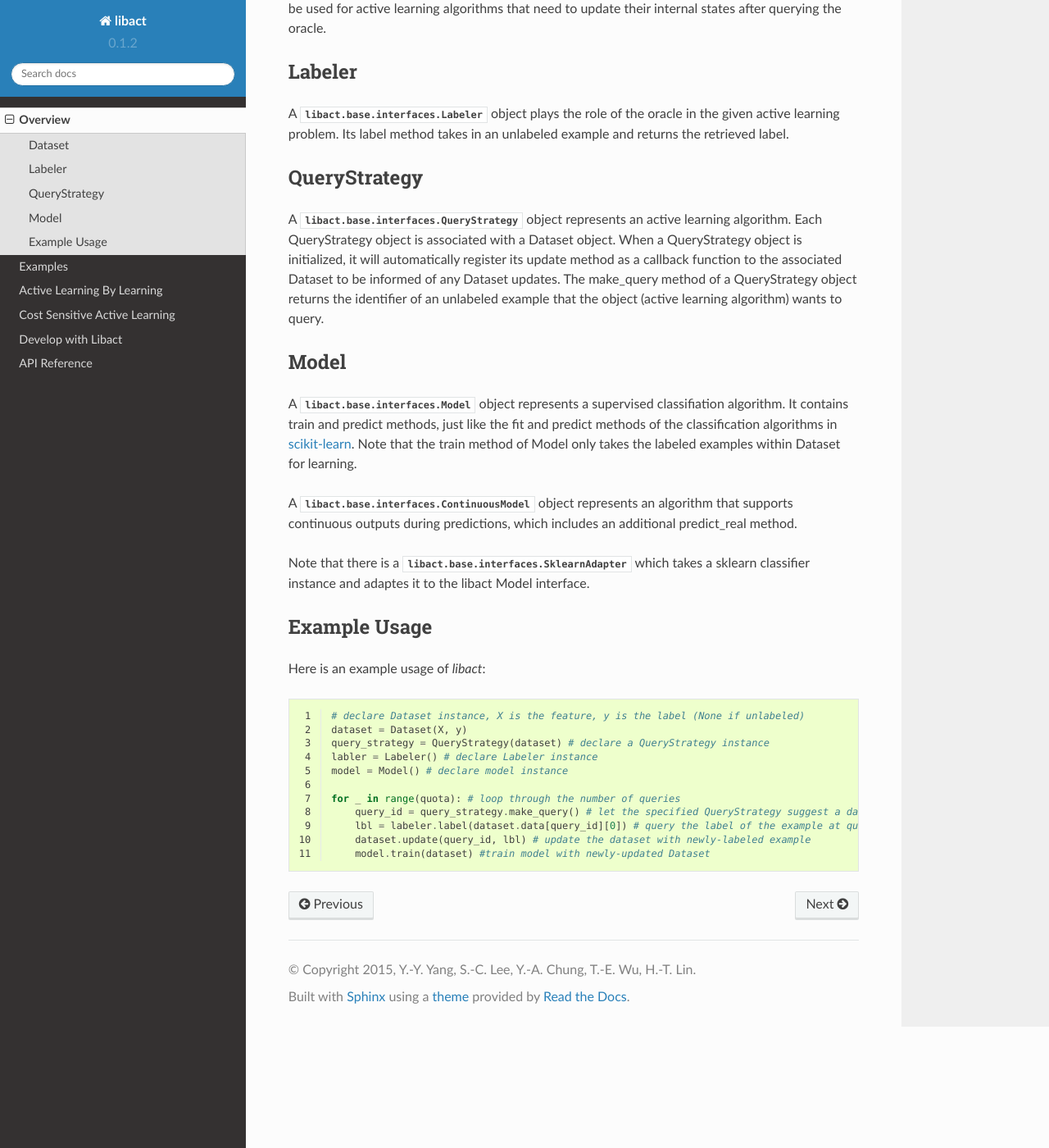
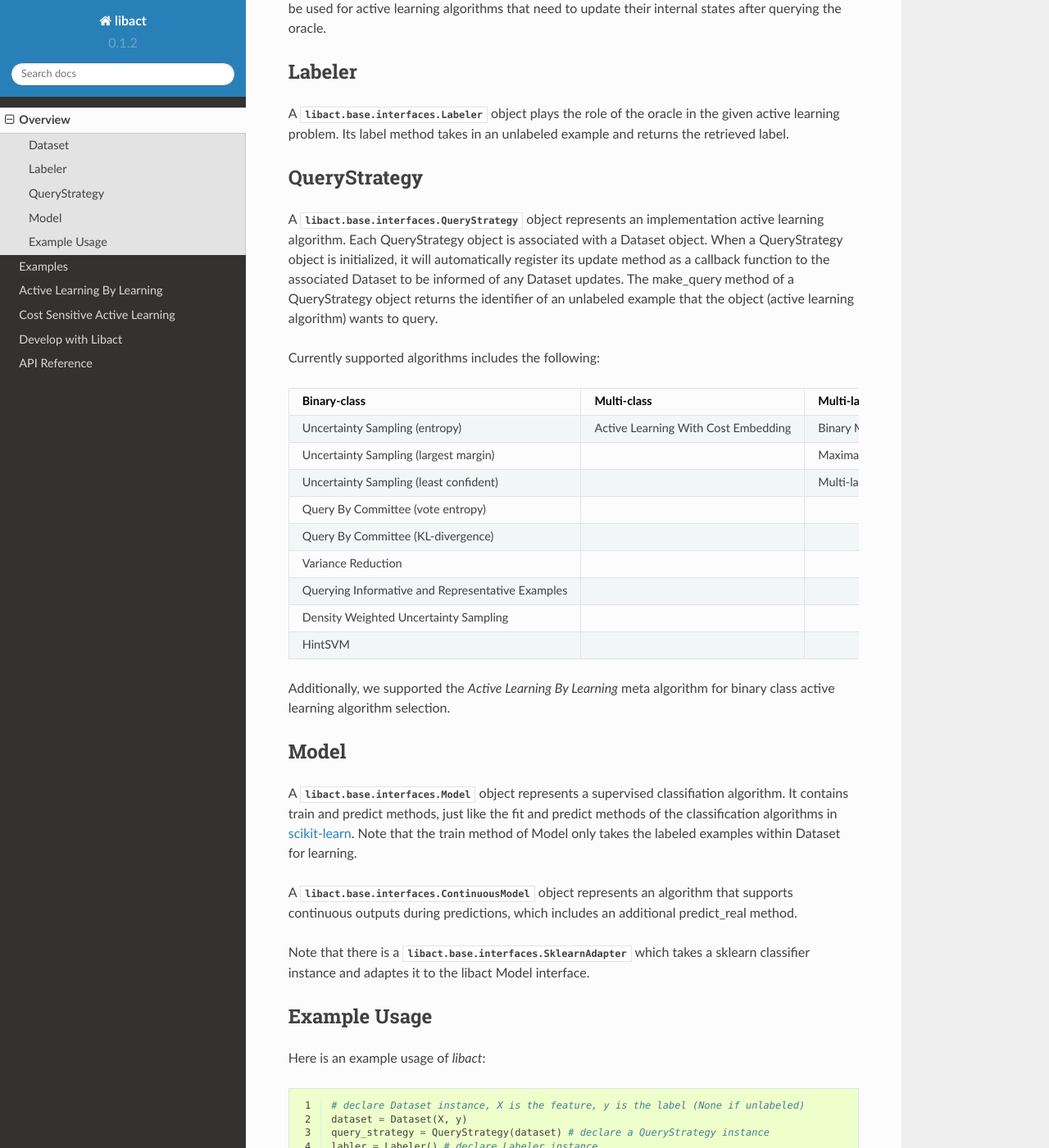
Before and after one commit to ntucllab/libact, a Sphinx documentation site: the page built from docs/overview.rst, in a window 1280 px wide and 1400 px high, scrolled down 722 px. Shown: the whole window at 82% size. Built offline with Sphinx 7.4.7 and the Read the Docs theme 2.0.0, drawn with Linux system fonts in a browser that asks for light colours.

Commit message:
add a table of supported algorithms in overview

```diff
--- a/docs/conf.py
+++ b/docs/conf.py
@@ -24,7 +24,7 @@ MOCK_MODULES = ['scipy', 'scipy.optimize', 'scipy.stats',
                 'matplotlib', 'matplotlib.pyplot', 'numpy', 'sklearn',
                 'sklearn.linear_model', 'sklearn.svm', 'sklearn.metrics',
                 'sklearn.metrics.pairwise', 'sklearn.cluster',
-                'sklearn.multiclass', 'sklearn.neighbors'
+                'sklearn.multiclass', 'sklearn.neighbors',
                 # c extensions
                 'libact.query_strategies._hintsvm',
                 'libact.query_strategies._variance_reduction']
--- a/docs/overview.rst
+++ b/docs/overview.rst
@@ -29,11 +29,37 @@ the given active learning problem. Its label method takes in an unlabeled exampl
 
 QueryStrategy
 -------------
-A :py:class:`libact.base.interfaces.QueryStrategy` object represents
-an active learning algorithm.
+A :py:class:`libact.base.interfaces.QueryStrategy` object represents an implementation active learning algorithm.
 Each QueryStrategy object is associated with a Dataset object. When a QueryStrategy object is initialized, it will automatically register its update
 method as a callback function to the associated Dataset to be informed of any Dataset updates. The make_query method of a QueryStrategy object returns
 the identifier of an unlabeled example that the object (active learning algorithm) wants to query.
+
+Currently supported algorithms includes the following:
+
++--------------------------------------------------+-------------------------------------+---------------------------------------------------+
+| Binary-class                                     | Multi-class                         | Multi-label                                       |
++==================================================+=====================================+===================================================+
+| Uncertainty Sampling (entropy)                   | Active Learning With Cost Embedding | Binary Minimization                               |
++--------------------------------------------------+-------------------------------------+---------------------------------------------------+
+| Uncertainty Sampling (largest margin)            |                                     | Maximal Loss Reduction with Maximal Confidence    |
++--------------------------------------------------+-------------------------------------+---------------------------------------------------+
+| Uncertainty Sampling (least confident)           |                                     | Multi-lable Active Learning With Auxiliary Learner|
++--------------------------------------------------+-------------------------------------+---------------------------------------------------+
+| Query By Committee (vote entropy)                |                                     |                                                   |
++--------------------------------------------------+-------------------------------------+---------------------------------------------------+
+| Query By Committee (KL-divergence)               |                                     |                                                   |
++--------------------------------------------------+-------------------------------------+---------------------------------------------------+
+| Variance Reduction                               |                                     |                                                   |
++--------------------------------------------------+-------------------------------------+---------------------------------------------------+
+| Querying Informative and Representative Examples |                                     |                                                   |
++--------------------------------------------------+-------------------------------------+---------------------------------------------------+
+| Density Weighted Uncertainty Sampling            |                                     |                                                   |
++--------------------------------------------------+-------------------------------------+---------------------------------------------------+
+| HintSVM                                          |                                     |                                                   |
++--------------------------------------------------+-------------------------------------+---------------------------------------------------+
+
+Additionally, we supported the `Active Learning By Learning` meta algorithm for
+binary class active learning algorithm selection.
 
 Model
 -----
```
